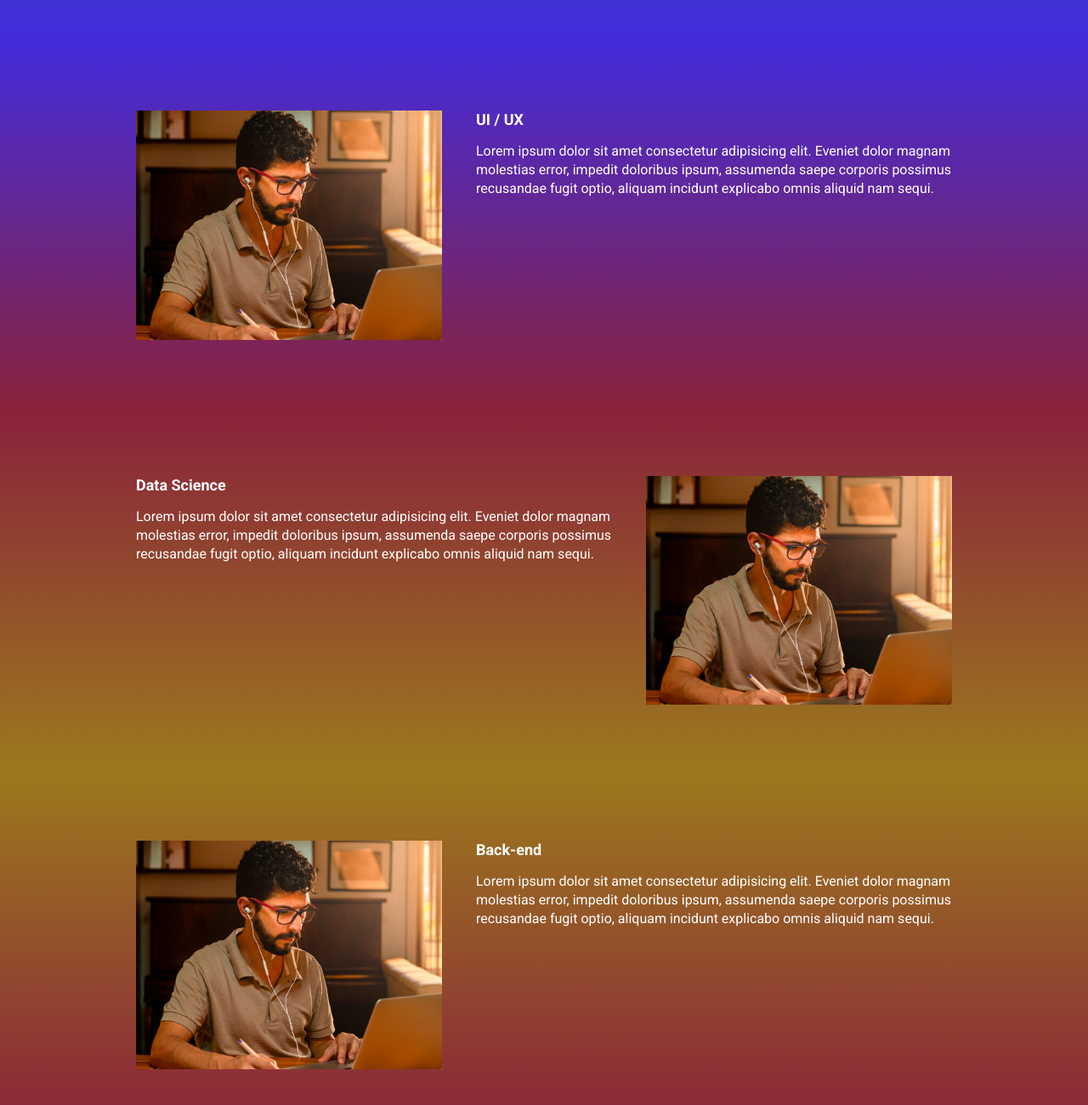
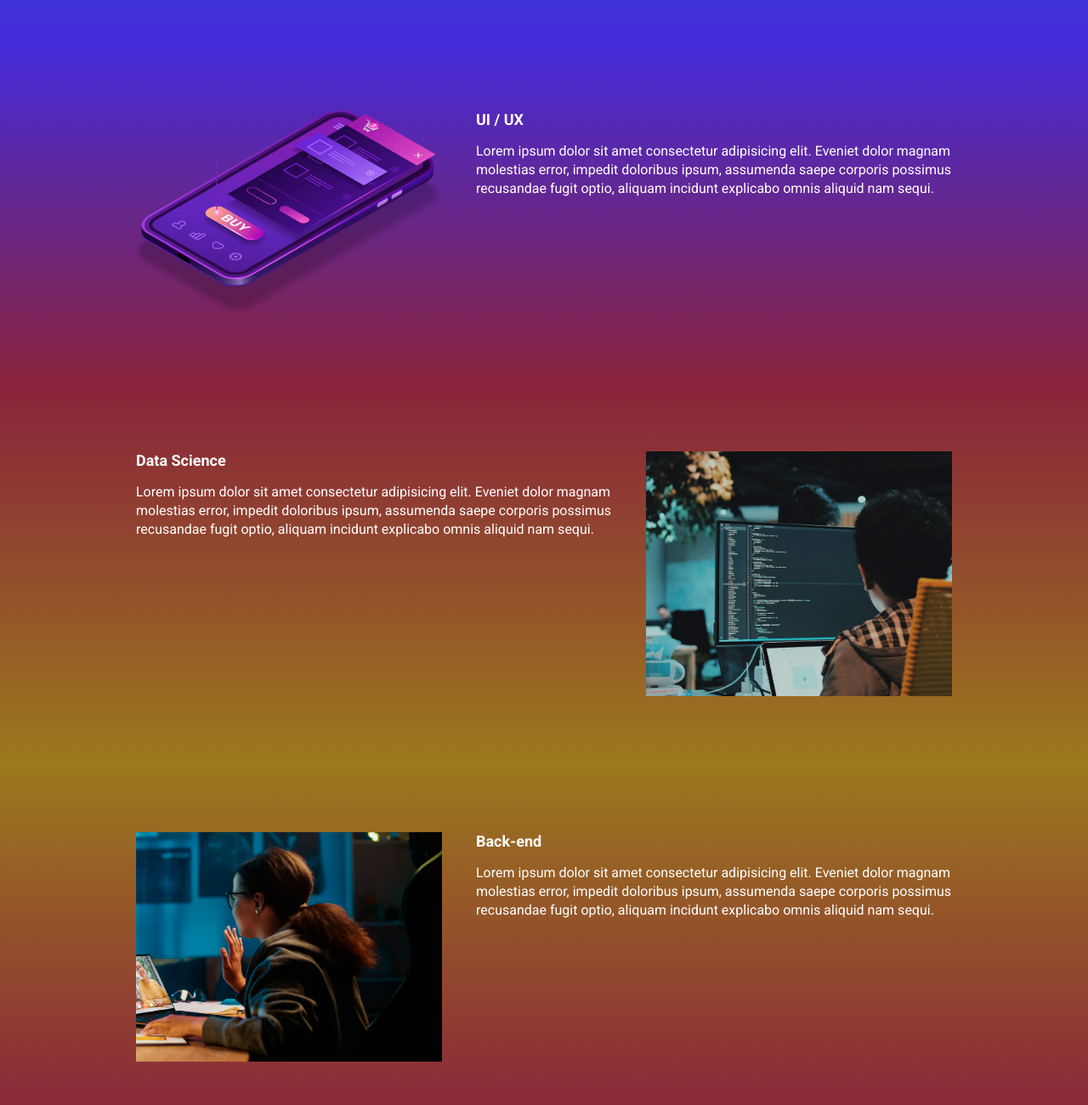
Before and after one commit to MARomagna/EBAC_Tach_talks, a website built with Parcel: page src/index.html in a window 1280 px wide. Shown: the part 940-2240 px from the top of the page at 85% size. Built offline with nearby package versions, Linux system fonts and the light colour scheme.

Commit message:
atualizando imagens sections

```diff
--- a/src/index.html
+++ b/src/index.html
@@ -44,7 +44,7 @@
     <h2 class="event__datails__title">UI / UX</h2>
     <p class="event__datails__description">Lorem ipsum dolor sit amet consectetur adipisicing elit. Eveniet dolor magnam molestias error, impedit doloribus ipsum, assumenda saepe corporis possimus recusandae fugit optio, aliquam incidunt explicabo omnis aliquid nam sequi.</p>
    </div>
-   <img class="event__image" src="./images/frontend.png" alt="Front-End">
+   <img class="event__image" src="./images/ui-ux.png" alt="Ui/UX">
   </div>
  </section>
  <section class="event event--data-science">
@@ -53,7 +53,7 @@
     <h2 class="event__datails__title">Data Science</h2>
     <p class="event__datails__description">Lorem ipsum dolor sit amet consectetur adipisicing elit. Eveniet dolor magnam molestias error, impedit doloribus ipsum, assumenda saepe corporis possimus recusandae fugit optio, aliquam incidunt explicabo omnis aliquid nam sequi.</p>
    </div>
-   <img class="event__image" src="./images/frontend.png" alt="Front-End">
+   <img class="event__image" src="./images/data.png" alt="Data Science">
   </div>
  </section>
  <section class="event event--backend event--image-left">
@@ -62,7 +62,7 @@
     <h2 class="event__datails__title">Back-end</h2>
     <p class="event__datails__description">Lorem ipsum dolor sit amet consectetur adipisicing elit. Eveniet dolor magnam molestias error, impedit doloribus ipsum, assumenda saepe corporis possimus recusandae fugit optio, aliquam incidunt explicabo omnis aliquid nam sequi.</p>
    </div>
-   <img class="event__image" src="./images/frontend.png" alt="Front-End">
+   <img class="event__image" src="./images/backend.png" alt="Back-End">
   </div>
  </section>
  <script src="https://unpkg.com/aos@next/dist/aos.js"></script>
```
